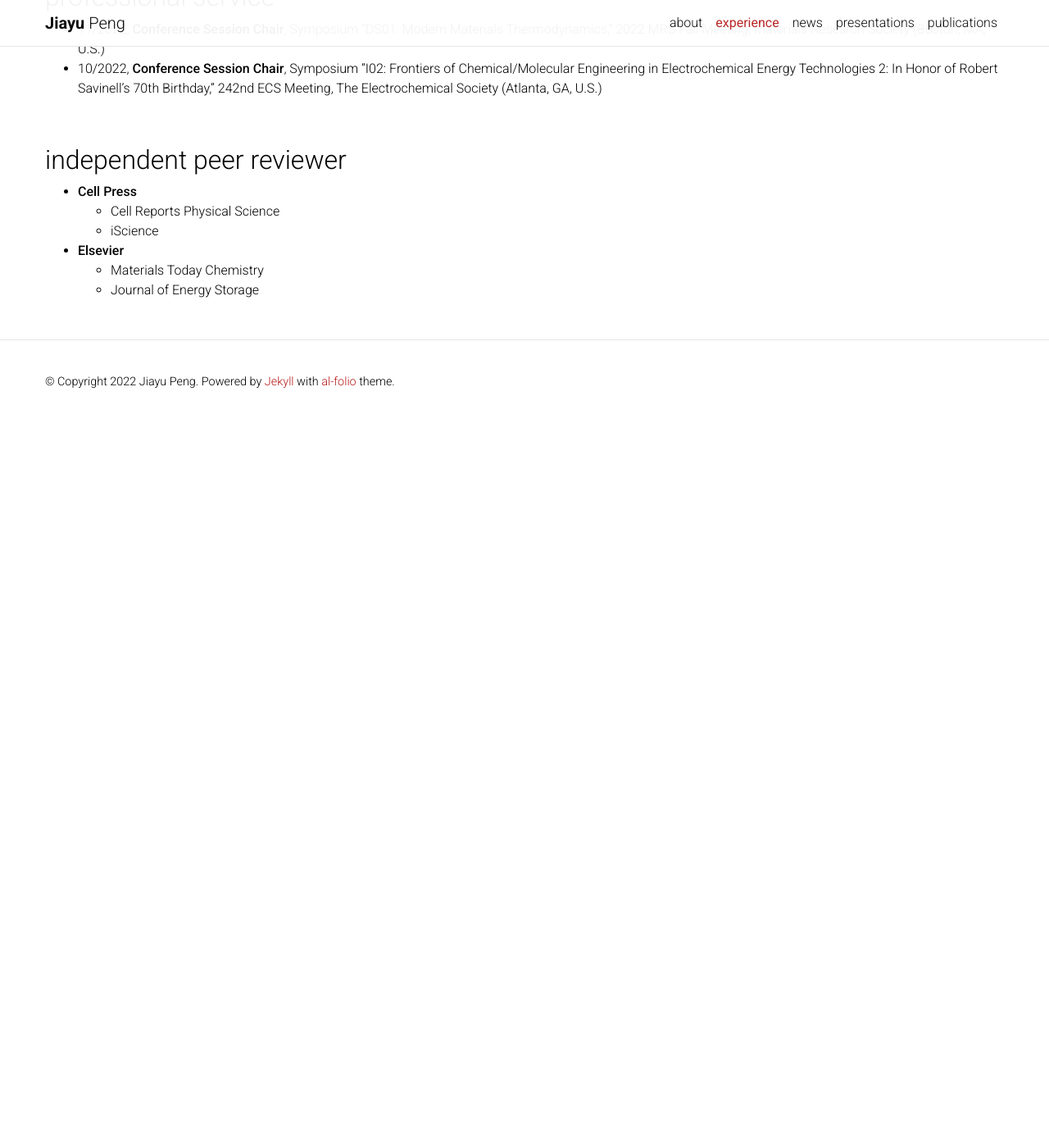
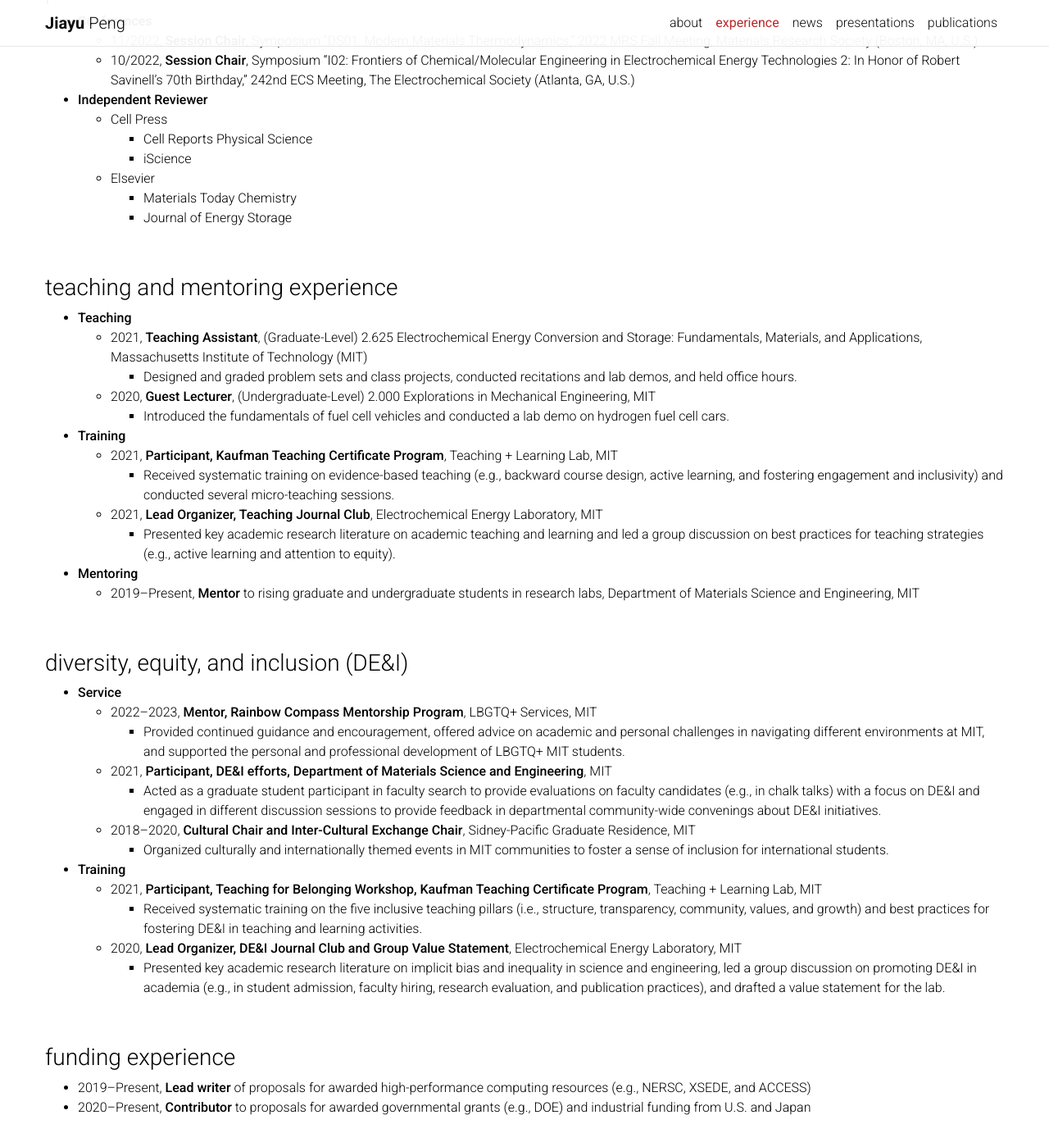
Before and after one commit to jypeng95/jypeng95.github.io, a Jekyll site: the page built from _pages/experience.md, in a window 1280 px wide and 1400 px high, scrolled down 381 px. Shown: the whole window at 82% size. Built offline with Jekyll 4.4.1, drawn with Linux system fonts in a browser that asks for light colours; a style sheet for code colours, icons or effects is not loaded; before the commit the page ends 900 px from its top, so only the background shows below that.

Commit message:
Update experience, news, and presentations

```diff
--- a/_pages/experience.md
+++ b/_pages/experience.md
@@ -6,26 +6,65 @@ description:
 nav: true
 ---
 
-## selected honors and awards
+### selected honors and awards
 
-* 2021, **Graduate Student Award**, Materials Research Society
+* 2021, [**Graduate Student Award**](https://www.mrs.org/careers-advancement/awards/spring-awards/graduate-student-awards/past-recipients), Materials Research Society
 * 2016, **National Scholarship**, Ministry of Education, P.R. China
 * 2013, **Special Freshman Scholarship**, University of Science and Technology of China
 
 <br>
 
-## professional service
+### professional service
 
-* 11/2022, **Conference Session Chair**, Symposium "DS01: Modern Materials Thermodynamics," 2022 MRS Fall Meeting, Materials Research Society (Boston, MA, U.S.)
-* 10/2022, **Conference Session Chair**, Symposium "I02: Frontiers of Chemical/Molecular Engineering in Electrochemical Energy Technologies 2: In Honor of Robert Savinell’s 70th Birthday," 242nd ECS Meeting, The Electrochemical Society (Atlanta, GA, U.S.)
+* **Conferences**
+  * 11/2022, **Session Chair**, Symposium "DS01: Modern Materials Thermodynamics," 2022 MRS Fall Meeting, Materials Research Society (Boston, MA, U.S.)
+  * 10/2022, **Session Chair**, Symposium "I02: Frontiers of Chemical/Molecular Engineering in Electrochemical Energy Technologies 2: In Honor of Robert Savinell's 70th Birthday," 242nd ECS Meeting, The Electrochemical Society (Atlanta, GA, U.S.)
+* **Independent Reviewer**
+  * Cell Press
+    * Cell Reports Physical Science
+    * iScience
+  * Elsevier
+    * Materials Today Chemistry
+    * Journal of Energy Storage
 
 <br>
 
-## independent peer reviewer
+### teaching and mentoring experience
 
-* **Cell Press**
-  * Cell Reports Physical Science
-  * iScience
-* **Elsevier**
-  * Materials Today Chemistry
-  * Journal of Energy Storage
+* **Teaching**
+  * 2021, **Teaching Assistant**, (Graduate-Level) 2.625 Electrochemical Energy Conversion and Storage: Fundamentals, Materials, and Applications, Massachusetts Institute of Technology (MIT)
+    * Designed and graded problem sets and class projects, conducted recitations and lab demos, and held office hours.
+  * 2020, **Guest Lecturer**, (Undergraduate-Level) 2.000 Explorations in Mechanical Engineering, MIT
+    * Introduced the fundamentals of fuel cell vehicles and conducted a lab demo on hydrogen fuel cell cars.
+* **Training**
+  * 2021, [**Participant, Kaufman Teaching Certificate Program**](https://tll.mit.edu/programming/grad-student-programming/kaufman-teaching-certificate-program), Teaching + Learning Lab, MIT
+    * Received systematic training on evidence-based teaching (e.g., backward course design, active learning,
+and fostering engagement and inclusivity) and conducted several micro-teaching sessions.
+  * 2021, **Lead Organizer, Teaching Journal Club**, Electrochemical Energy Laboratory, MIT
+    * Presented key academic research literature on academic teaching and learning and led a group discussion on best practices for teaching strategies (e.g., active learning and attention to equity).
+* **Mentoring**
+    * 2019–Present, **Mentor** to rising graduate and undergraduate students in research labs, Department of Materials Science and Engineering, MIT
+
+<br>
+
+### diversity, equity, and inclusion (DE&I)
+
+* **Service**
+  * 2022–2023, [**Mentor, Rainbow Compass Mentorship Program**](https://lbgtq.mit.edu/rainbow-compass-mentorship-program), LBGTQ+ Services, MIT
+    * Provided continued guidance and encouragement, offered advice on academic and personal challenges in navigating different environments at MIT, and supported the personal and professional development of LBGTQ+ MIT students.
+  * 2021, [**Participant, DE&I efforts, Department of Materials Science and Engineering**](https://dmse.mit.edu/about/diversity), MIT
+    * Acted as a graduate student participant in faculty search to provide evaluations on faculty candidates (e.g., in chalk talks) with a focus on DE&I and engaged in different discussion sessions to provide feedback in departmental community-wide convenings about DE&I initiatives.
+  * 2018–2020, **Cultural Chair and Inter-Cultural Exchange Chair**, Sidney-Pacific Graduate Residence, MIT
+    * Organized culturally and internationally themed events in MIT communities to foster a sense of inclusion for international students.
+* **Training**
+  * 2021, [**Participant, Teaching for Belonging Workshop, Kaufman Teaching Certificate Program**](https://tll.mit.edu/programming/grad-student-programming/kaufman-teaching-certificate-program), Teaching + Learning Lab, MIT
+    * Received systematic training on the five inclusive teaching pillars (i.e., structure, transparency, community, values, and growth) and best practices for fostering DE&I in teaching and learning activities.
+  * 2020, [**Lead Organizer, DE&I Journal Club and Group Value Statement**](https://www.rle.mit.edu/eel/diversity-updated), Electrochemical Energy Laboratory, MIT
+    * Presented key academic research literature on implicit bias and inequality in science and engineering, led a group discussion on promoting DE&I in academia (e.g., in student admission, faculty hiring, research evaluation, and publication practices), and drafted a value statement for the lab.
+
+<br>
+
+### funding experience
+
+* 2019–Present, **Lead writer** of proposals for awarded high-performance computing resources (e.g., NERSC, XSEDE, and ACCESS)
+* 2020–Present, **Contributor** to proposals for awarded governmental grants (e.g., DOE) and industrial funding from U.S. and Japan
```
Also changed, not shown: _pages/news.md (+6 -6 lines), _pages/presentations.md (+3 -3 lines).
